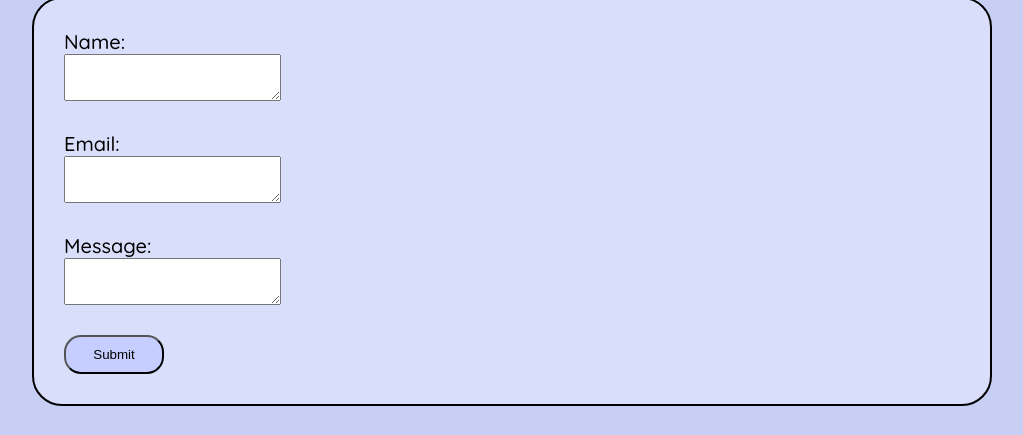
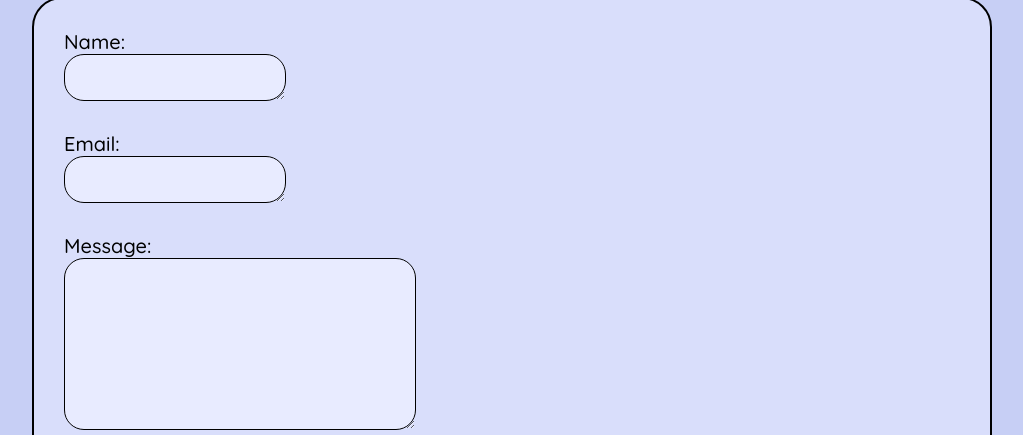
Before and after one commit to Akarsh-Velan/portfolio, a plain HTML site: page index.html in a window 1280 px wide. Shown: the part 2686-3121 px from the top of the page, without its empty margins (128-1151 px from the left). Drawn offline with Linux system fonts and the light colour scheme.

Commit message:
style.css

```diff
--- a/style.css
+++ b/style.css
@@ -489,25 +489,27 @@ tr:nth-child(odd){
     font-size: 20px;
     font-weight: 500;
   }
-  .contact_form input{
+  .contact_form textarea{
     background-color:#e8ebff;
     border: 1px solid black;
-    border-radius: 10px;
+    border-radius: 20px;
     width:200px;
-    height: 20px;
-    padding:10px
+    height: 25px;
+    padding: 10px;
+  }
+.mess textarea{
+    background-color:#e8ebff;
+    border: 1px solid black;
+    border-radius: 20px;
+    width:330px;
+    height: 150px;
+    padding: 10px;
   }
   .mess{
     font-size: 20px;
     font-weight: 500;
   }
-  .mess input{
-    background-color:#e8ebff;
-    border: 1px solid black;
-    border-radius: 10px;
-    width:400px;
-    height:150px;
-  }
+
 
   .submit input{
     background-color: #c5cefe;
```
